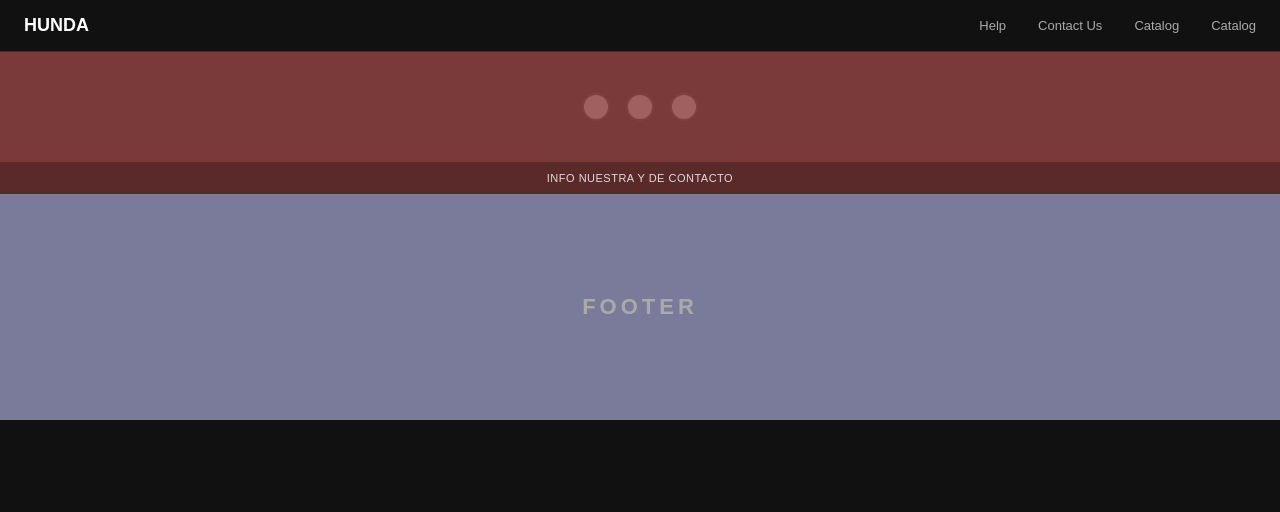
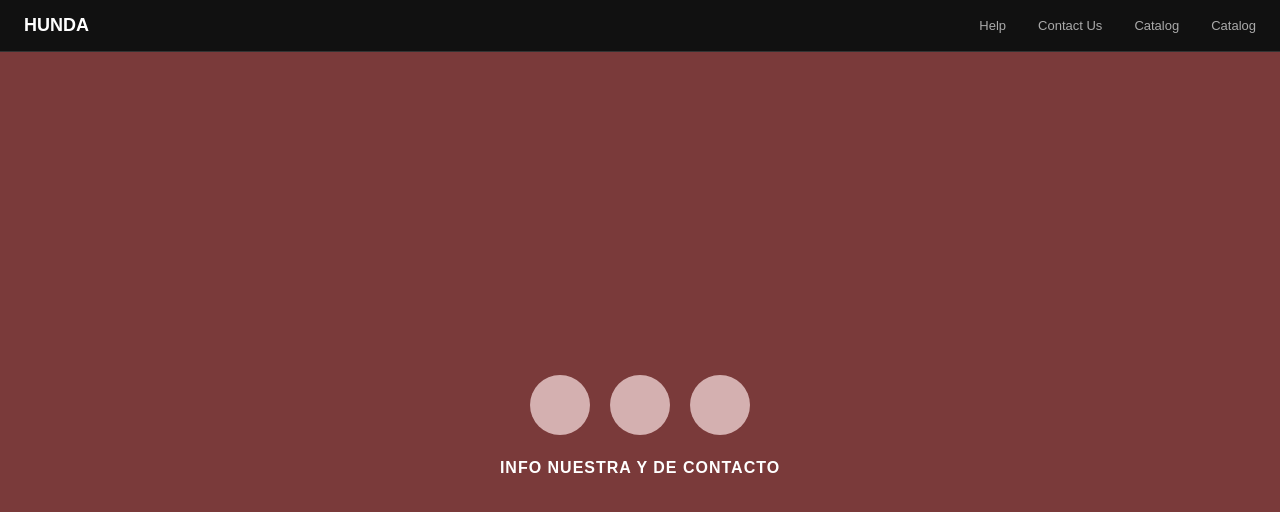
Before and after one commit to brigitteblau/bbm, a Next.js app: page /contact in a window 1280 px wide. Shown: the top 512 px of the page. Built offline with nearby package versions, Linux system fonts and the light colour scheme.

Commit message:
contact arreglado

```diff
--- a/app/contact/page.tsx
+++ b/app/contact/page.tsx
@@ -6,6 +6,7 @@ export default function ContactPage() {
     <div style={{ width: "100%" }}>
       <Navbar />
       <div className="contact-hero">
+        <div className="contact-dots">
           <div className="dot" />
           <div className="dot" />
           <div className="dot" />
@@ -13,8 +14,6 @@ export default function ContactPage() {
         <div className="contact-info">
           <span>INFO NUESTRA Y DE CONTACTO</span>
         </div>
-      <div className="footer">
-        <span className="footer-label">FOOTER</span>
       </div>
     </div>
   );
--- a/app/globals.css
+++ b/app/globals.css
@@ -103,33 +103,36 @@ html, body {
   justify-content: center;
 }
 
-/* CONTACT HERO */
 .contact-hero {
   background: #7a3a3a;
   display: flex;
+  flex-direction: column;
   align-items: center;
   justify-content: center;
-  gap: 16px;
-  height: 110px;
+  gap: 24px;
+  height: calc(100vh - 52px);
 }
 
 .contact-hero .dot {
-  width: 28px;
-  height: 28px;
+  width: 60px;
+  height: 60px;
   border-radius: 50%;
-  background: #a06060;
-  border: 2px solid #804040;
+  background: #d4b0b0;
+  border: none;
+}
+
+.contact-dots {
+  display: flex;
+  gap: 20px;
 }
 
 .contact-info {
-  background: #5a2a2a;
-  display: flex;
-  align-items: center;
-  justify-content: center;
-  padding: 10px;
-  color: #ddd;
-  font-size: 11px;
-  letter-spacing: 0.5px;
+  background: transparent;
+  color: #fff;
+  font-size: 16px;
+  font-weight: 600;
+  letter-spacing: 1px;
+  padding: 0;
 }
 
 .content-blocks {
```
Lines whose indentation alone changed are shown as unchanged.
